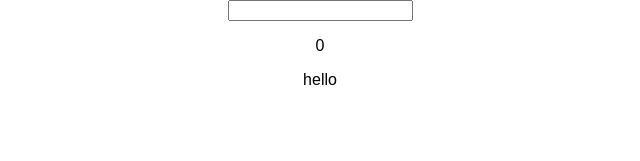
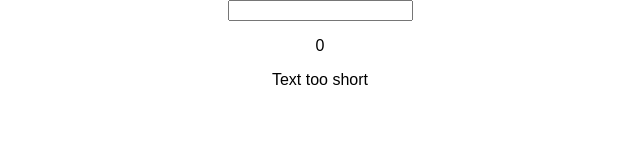
Before and after one commit to hoshikitsunoda/react-practice, a React (Create React App) app in the folder assignment-2/: page / in a window 1280 px wide. Shown: the top 161 px of the page, without its empty margins (320-960 px from the left). Built offline with nearby package versions, Linux system fonts and the light colour scheme.

Commit message:
Output text too short or text too long depending on the text length.

```diff
--- a/assignment-2/src/ValidationComponent/ValidationComponent.js
+++ b/assignment-2/src/ValidationComponent/ValidationComponent.js
@@ -1,9 +1,15 @@
 import React from 'react'
 
 const ValidationComponent = (props) => {
+  let paragraph = 'Text long enough'
+
+  if(props.inputLength <= 5) {
+    paragraph = 'Text too short'
+  }
+
   return (
     <div>
-      <p>hello</p>
+      <p>{paragraph}</p>
     </div>
   )
 }
```
